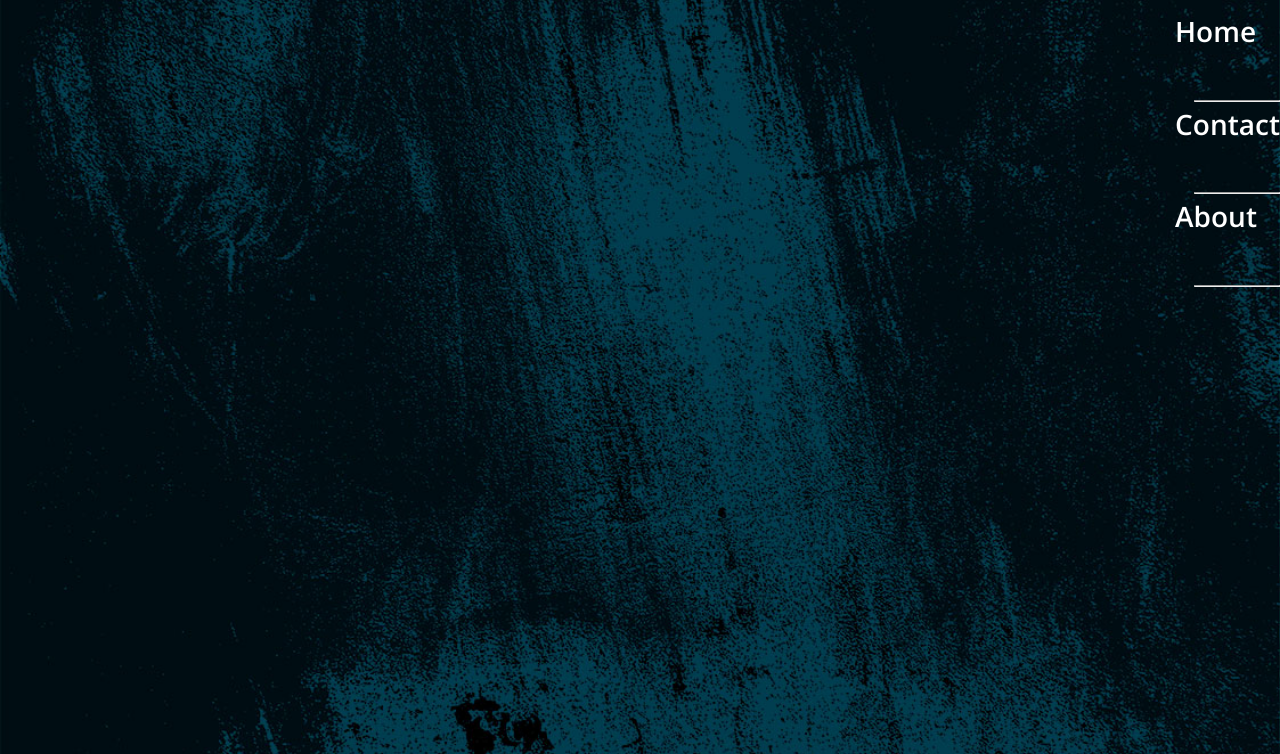
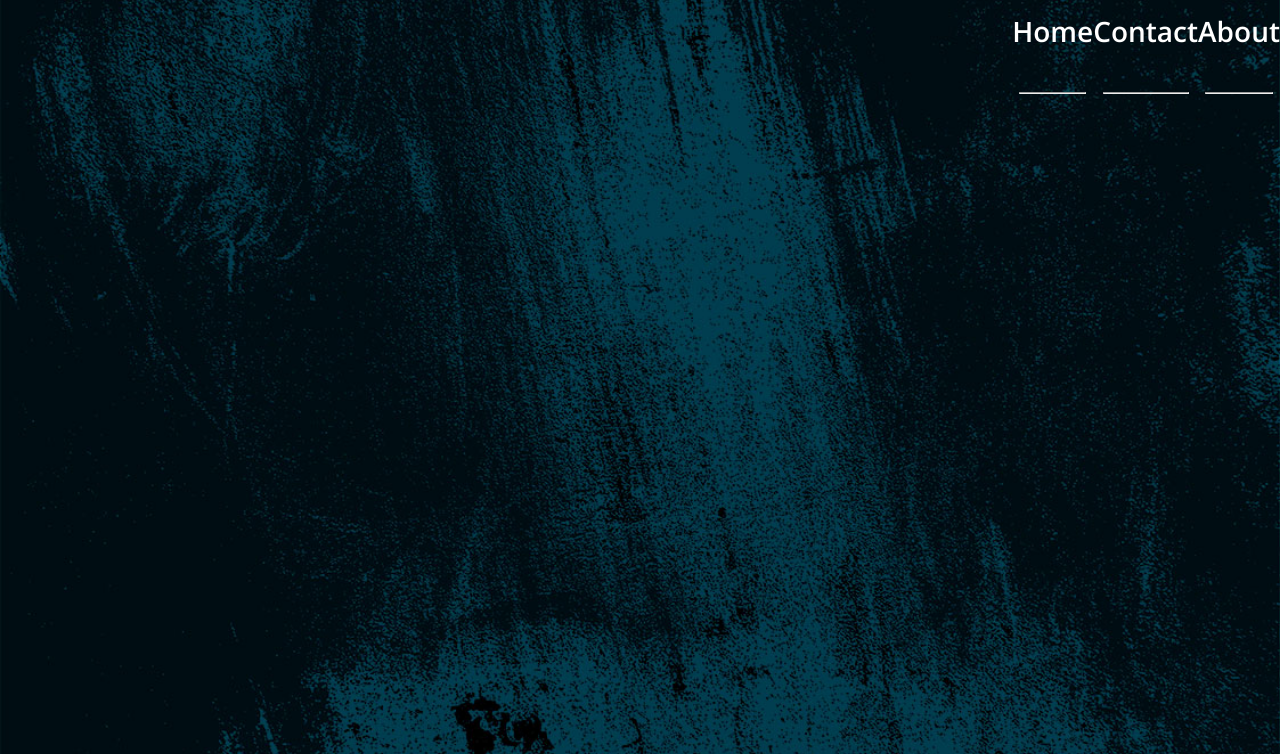
Before and after one commit to Alimachaves/Portfolio2017, a website: page src/index.html in a window 1280 px wide. Shown: the part 46-800 px from the top of the page. Drawn offline with nearby package versions, Linux system fonts and the light colour scheme; files that its build step writes are made by us from their sources; files whose address does not match are found by name.

Commit message:
cambio package json

```diff
--- a/src/scss/_home.scss
+++ b/src/scss/_home.scss
@@ -18,11 +18,14 @@ body{
 
   ul{
     list-style: none;
+    display: flex;
+    flex-direction: row;
+    float:right;
   }
 
   .linea_horizontal{
     display: flex;
-    float:right;
+    flex-direction: column;
     size:2;
     width:80%;
     color: #fff;
```
Also changed, not shown: package.json (+36 -48 lines), .sass-lint.yml (deleted), .scss-lint.yml (deleted), dist/css/main.css, 4 other files.
